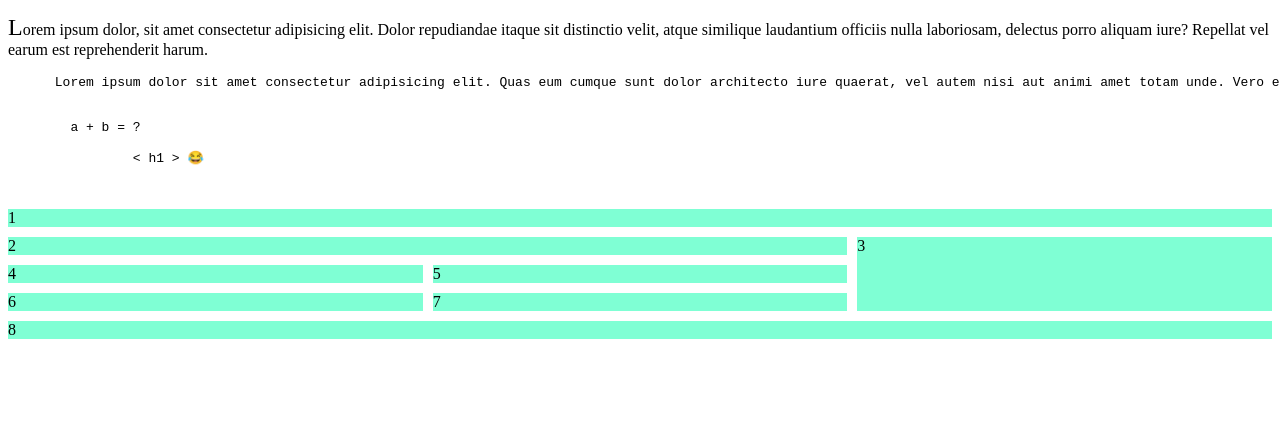
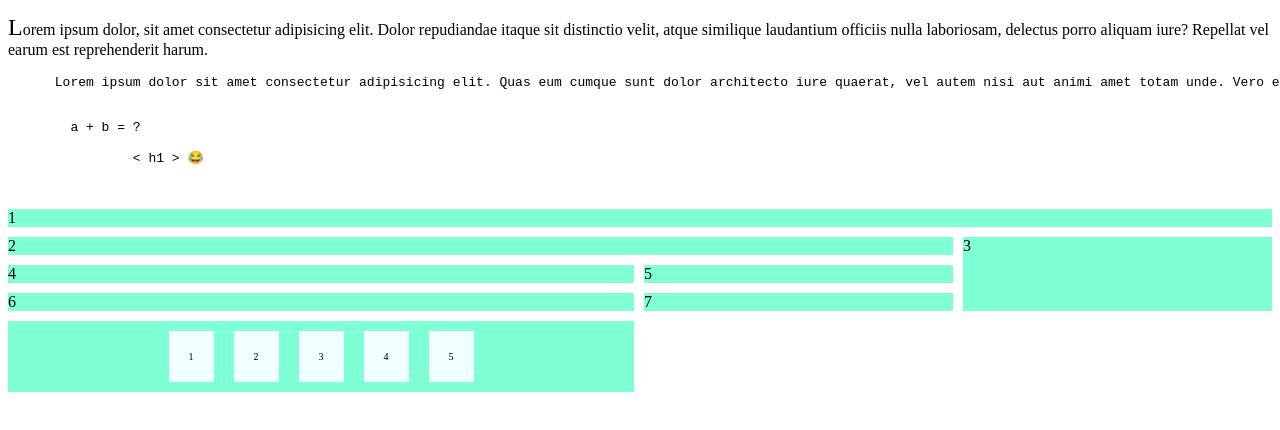
Before and after one commit to CarlosAlonsoLuquin/TrabajosClase, a plain HTML site: page views/about.html in a window 1280 px wide. Shown: the part 100-530 px from the top of the page. Drawn offline with Linux system fonts and the light colour scheme.

Commit message:
clase 01/10/25

```diff
--- a/assets/style/main.css
+++ b/assets/style/main.css
@@ -50,27 +50,45 @@ p::first-letter {
 
   grid-template-columns: auto auto auto;
   gap: 10px;
-
 }
 .container > div {
   background-color: aquamarine;
-
 }
-.nav_grid{
+.nav_grid {
   grid-column-start: 1;
   grid-column-end: 4;
 }
-.content_grid{
+.content_grid {
   grid-column-start: 1;
   grid-column-end: 3;
 }
-.sidebar_grid{
+.sidebar_grid {
   grid-column: 3;
   grid-row-start: 2;
   grid-row-end: 5;
 }
-.footer_grid{
-  grid-column-start: 1;
-  grid-column-end: 4;
-
+.flex_container {
+  display: flex;
+  background-color: blue;
+  justify-content: center;
+  flex-direction: row;
 }
+.flex_container div {
+  background-color: azure;
+  margin: 10px;
+  padding: 20px;
+  font-size: 10px;
+}
+@media print {
+  #cover {
+    display: block;
+  }
+  .my_photo {
+    display: none;
+  }
+}
+@media screen and (min-width: 769px) and (max-width: 768px) {
+  .my_photo {
+    width: 80%;
+  }
+}
--- a/views/about.html
+++ b/views/about.html
@@ -26,20 +26,22 @@
       </code>
     </pre>
     <div class="container">
-      <div class="nav_grid">
-        1
-      </div>
-      <div class="content_grid">
-        2
-      </div>
-      <div class="sidebar_grid">
-        3
-      </div>
+      <div class="nav_grid">1</div>
+      <div class="content_grid">2</div>
+      <div class="sidebar_grid">3</div>
       <div>4</div>
       <div>5</div>
       <div>6</div>
       <div>7</div>
-      <div class="footer_grid">8</div>
+      <div class="flex_container">
+        <div>1</div>
+        <div>2</div>
+        <div>3</div>
+        <div>4</div>
+        <div>5</div>
+
+
+      </div>
     </div>
   </body>
 </html>
```
Also changed, not shown: views/Contacto.html (+2 -2 lines).
